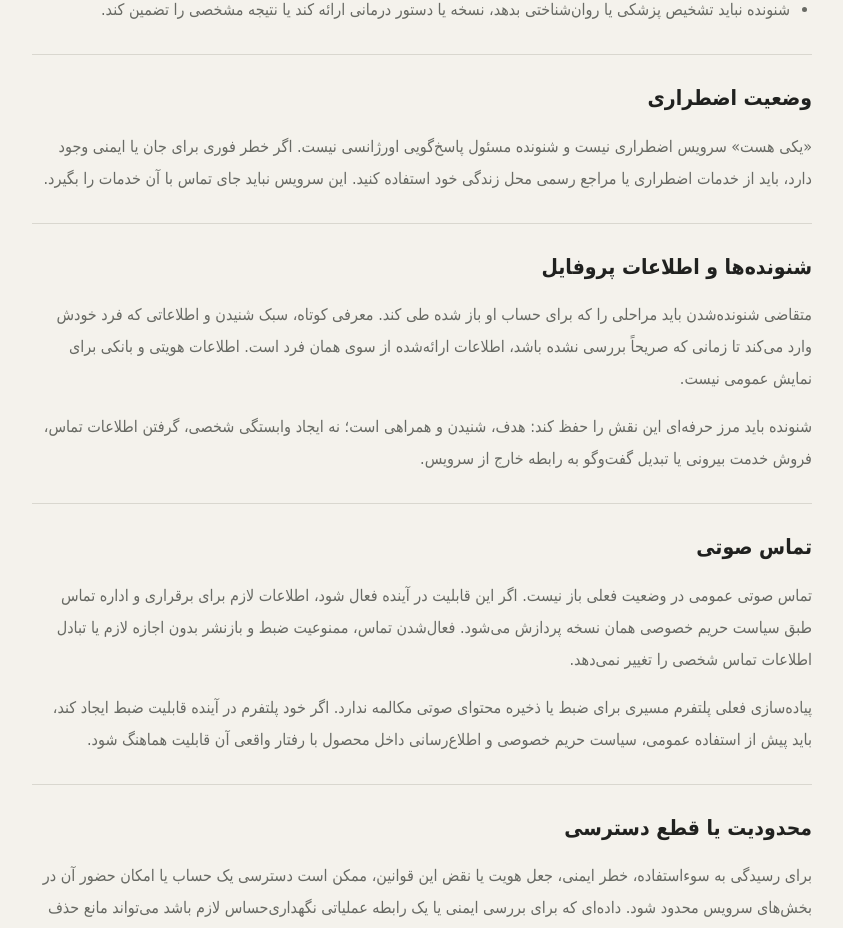
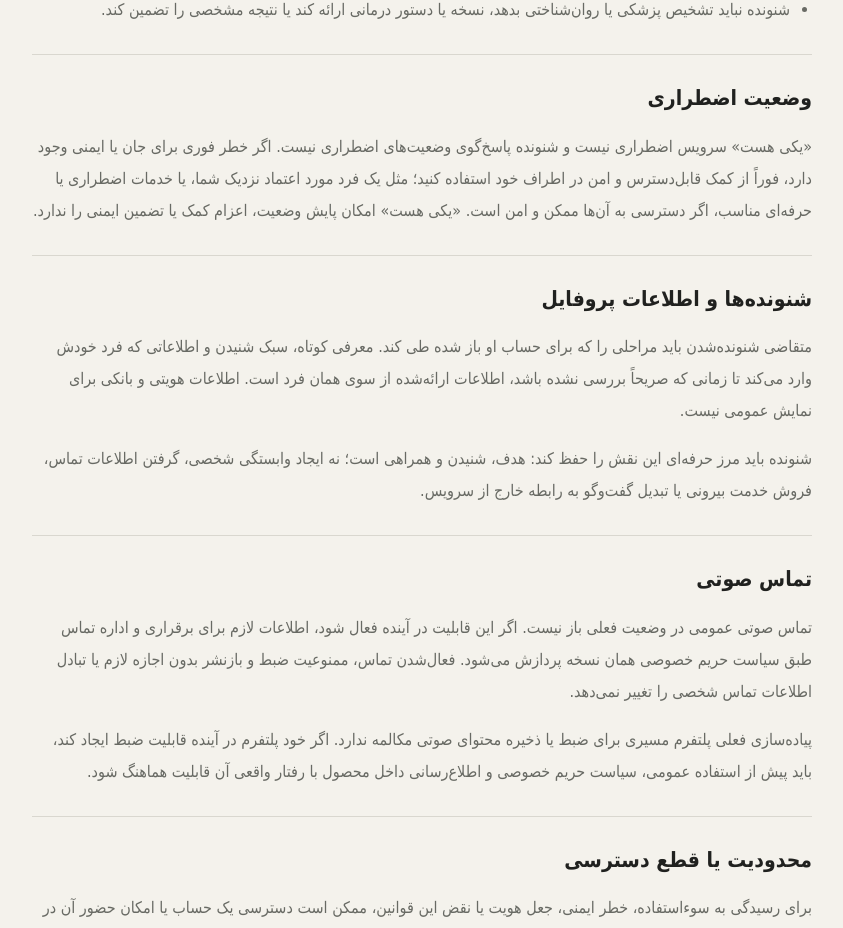
Before and after one commit to morfisam25-tech/YEKI-HAST, a Next.js app in the folder apps/web/: page /terms in a window 1280 px wide. Shown: the part 1754-2682 px from the top of the page, without its empty margins (340-1183 px from the left). Built offline with nearby package versions, Linux system fonts and the light colour scheme.

Commit message:
fix: make emergency guidance globally safe

```diff
--- a/apps/web/app/terms/page.tsx
+++ b/apps/web/app/terms/page.tsx
@@ -74,7 +74,7 @@ export default function TermsPage() {
         <section className="legal-section">
           <h2>وضعیت اضطراری</h2>
           <p>
-            «یکی هست» سرویس اضطراری نیست و شنونده مسئول پاسخ‌گویی اورژانسی نیست. اگر خطر فوری برای جان یا ایمنی وجود دارد، باید از خدمات اضطراری یا مراجع رسمی محل زندگی خود استفاده کنید. این سرویس نباید جای تماس با آن خدمات را بگیرد.
+            «یکی هست» سرویس اضطراری نیست و شنونده پاسخ‌گوی وضعیت‌های اضطراری نیست. اگر خطر فوری برای جان یا ایمنی وجود دارد، فوراً از کمک قابل‌دسترس و امن در اطراف خود استفاده کنید؛ مثل یک فرد مورد اعتماد نزدیک شما، یا خدمات اضطراری یا حرفه‌ای مناسب، اگر دسترسی به آن‌ها ممکن و امن است. «یکی هست» امکان پایش وضعیت، اعزام کمک یا تضمین ایمنی را ندارد.
           </p>
         </section>
 
```
